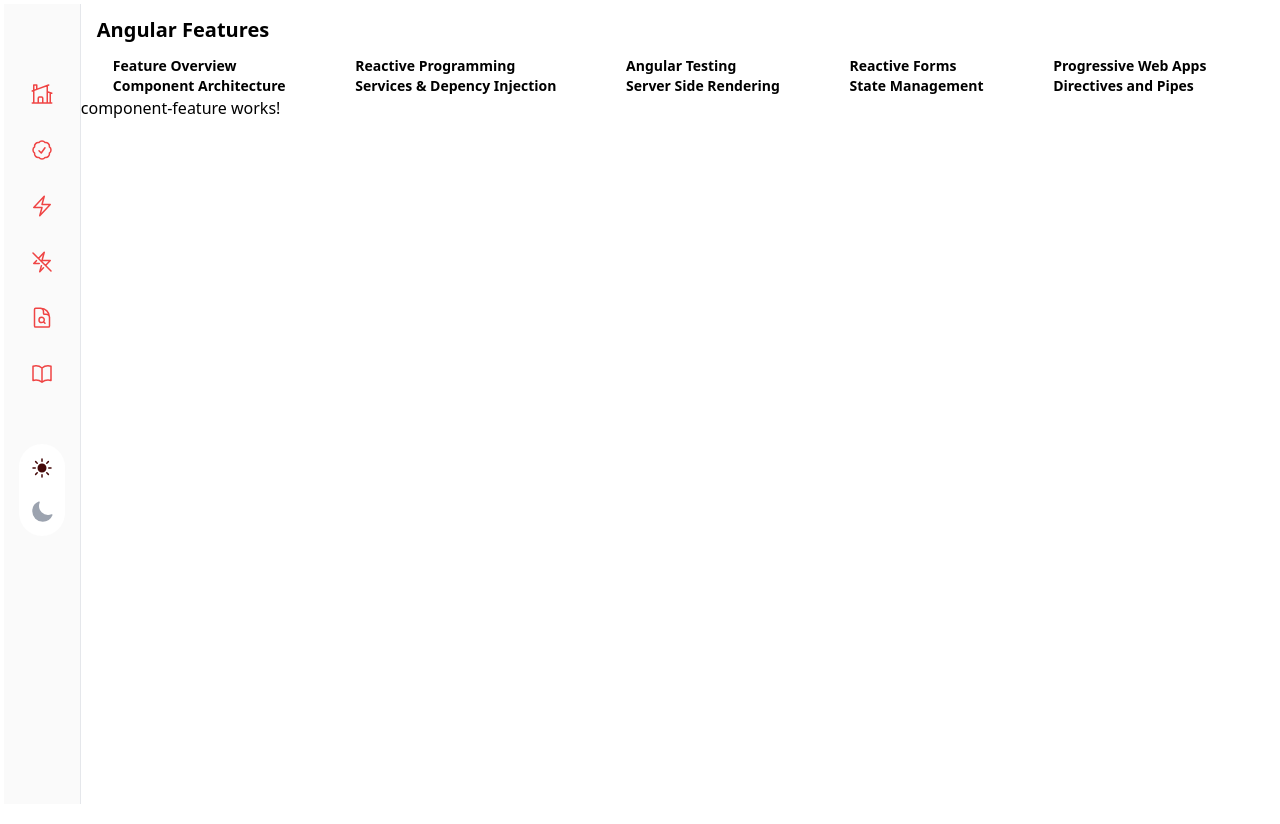
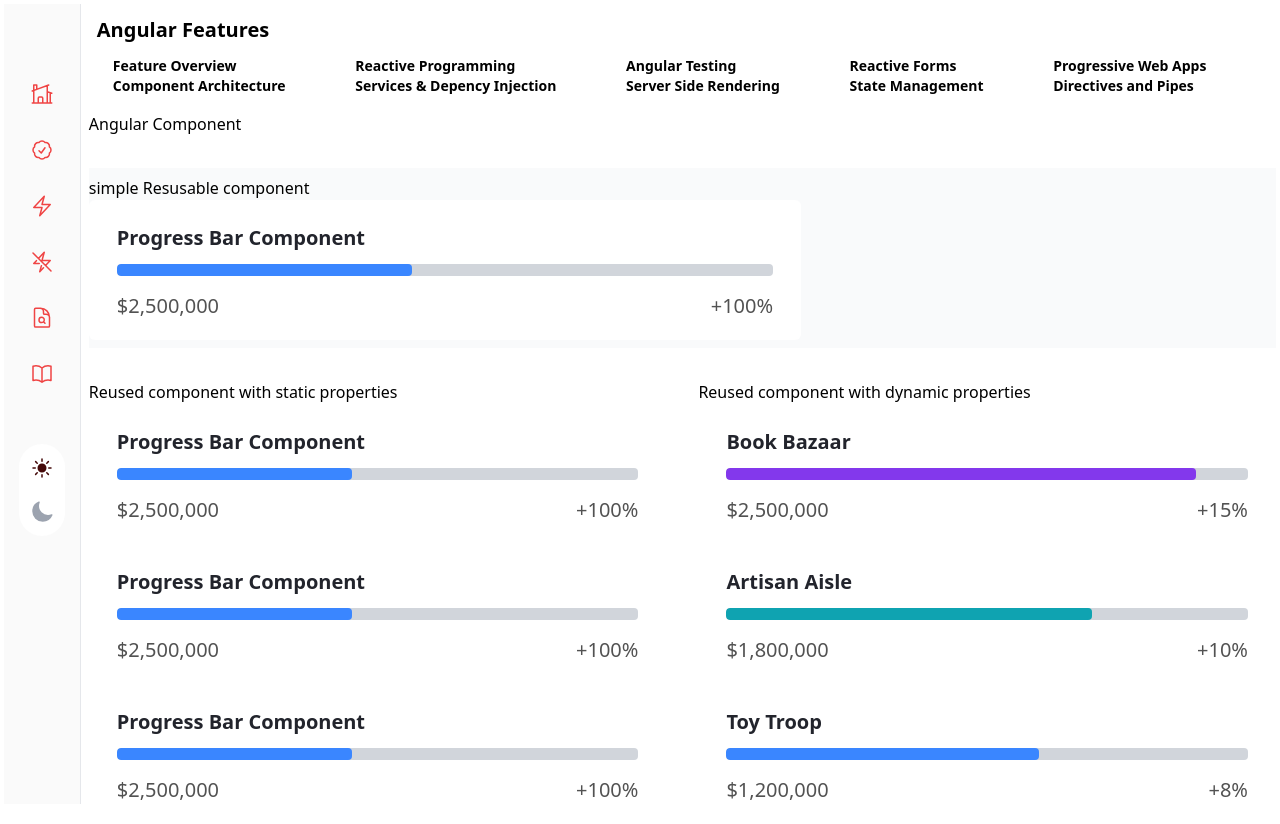
Before and after one commit to Oluwapelumi11/Angular_Features, an Angular app: page /features/component in a window 1280 px wide. Built offline with nearby package versions, Linux system fonts and the light colour scheme.

Commit message:
added components feature

```diff
--- a/src/app/featureComp/component-feature/component-feature.component.html
+++ b/src/app/featureComp/component-feature/component-feature.component.html
@@ -1 +1,37 @@
-<p>component-feature works!</p>
+<div class="px-2 py-4">
+
+<p>Angular Component</p>
+    <div class="grid grid-cols-1 sm:grid-cols-2 w-full gap-8 mt-8">
+        <div class="col-span-full bg-gray-50 py-2">
+
+            <p>simple Resusable component</p>
+            <div class="sm:w-3/5 px-3 py-2 rounded-md bg-white">
+                <app-progressive ></app-progressive>
+            </div>
+
+        </div>
+
+        <div class="col-span-1 ">
+            Reused component with static properties
+            <div class="h-[400px] overflow-y-scroll">
+                @for (item of [1,2,3,4,5,6]; track $index) {
+                    <div class=" px-3 py-2 rounded-md bg-white">
+                        <app-progressive ></app-progressive>
+                    </div>
+                }
+            </div>
+        </div>
+
+        <div class="col-span-1 ">
+
+            Reused component with dynamic properties
+            <div class="h-[400px] overflow-y-scroll">
+                @for (progress of progressDataList; track $index) {
+                    <div class=" px-3 py-2 rounded-md bg-white">
+                        <app-progressive [progress]="progress" ></app-progressive>
+                    </div>
+                }
+            </div>
+        </div>
+    </div>
+</div>
--- a/src/app/featureComp/component-feature/component-feature.component.ts
+++ b/src/app/featureComp/component-feature/component-feature.component.ts
@@ -1,12 +1,61 @@
 import { Component } from '@angular/core';
+import { ProgressData, ProgressiveComponent } from '../progressive/progressive.component';
+
 
 @Component({
   selector: 'app-component-feature',
   standalone: true,
-  imports: [],
+  imports: [ProgressiveComponent],
   templateUrl: './component-feature.component.html',
   styleUrl: './component-feature.component.css'
 })
 export class ComponentFeatureComponent {
 
+
+
+  progressDataList: ProgressData[] = [
+    {
+      name: 'Book Bazaar',
+      amount: '$2,500,000',
+      progress: 90,
+      increase: 15
+    },
+    {
+      name: 'Artisan Aisle',
+      amount: '$1,800,000',
+      progress: 70,
+      increase: 10
+    },
+    {
+      name: 'Toy Troop',
+      amount: '$1,200,000',
+      progress: 60,
+      increase: 8
+    },
+    {
+      name: 'XStore',
+      amount: '$1,000,000',
+      progress: 55,
+      increase: 7
+    },
+    {
+      name: "Starter's House ",
+      amount: '$900,000',
+      progress: 50,
+      increase: 6
+    },
+    {
+      name: 'PayGo',
+      amount: '$750,000',
+      progress: 40,
+      increase: 17
+    },
+    {
+      name: 'SpaceX',
+      amount: '$300,000',
+      progress: 20,
+      increase: 4
+    }
+    ];
+
 }
--- a/src/app/featureComp/form-feature/form-feature.component.ts
+++ b/src/app/featureComp/form-feature/form-feature.component.ts
@@ -1,6 +1,6 @@
-import { CommonModule, NgClass } from '@angular/common';
-import { Component, inject } from '@angular/core';
-import {  ReactiveFormsModule,Validators,FormGroup,FormControl, FormsModule, Validator, ValidatorFn, AbstractControl, ValidationErrors } from '@angular/forms'
+import { CommonModule } from '@angular/common';
+import { Component} from '@angular/core';
+import {  ReactiveFormsModule,Validators,FormGroup,FormControl, FormsModule, ValidatorFn, AbstractControl, ValidationErrors } from '@angular/forms'
 
 
 @Component({
@@ -37,7 +37,7 @@
 
   submit() {
     console.log(this.form.value);
-    form.reset()
+    this.form.reset()
   }
 
 }
--- /dev/null
+++ b/src/app/featureComp/progressive/progressive.component.ts
@@ -0,0 +1,65 @@
+import { Component, Input} from '@angular/core';
+
+
+
+
+@Component({
+  selector: 'app-progressive',
+  standalone: true,
+  imports: [],
+  template: `
+
+      <div class=" px-4 py-3">
+    <p class="text-xl font-semibold py-1 mb-2 text-[#22242C]">{{progress.name  }}</p>
+    <div class="w-full h-3 bg-gray-300  dark:bg-gray-100 rounded overflow-x-hidden">
+        <div class="h-full  rounded transition-all" [style.background-color]="getColor(progress.progress)" [style.width.%]="progress.progress"></div>
+    </div>
+    <div class="flex justify-between mt-4">
+  <p class="font-jakarta font-normal text-xl text-[#525252]">{{progress.amount}}</p>
+  <p class="font-jakarta font-normal text-xl text-[#525252]">+{{progress.increase}}%</p>
+    </div>
+  </div>
+
+
+
+
+  `,
+  styleUrl: './progressive.component.css'
+})
+export class ProgressiveComponent  {
+  @Input() progress:ProgressData =  {
+    name: 'Progress Bar Component',
+    amount: '$2,500,000',
+    progress: 45,
+    increase: 100
+  }
+  progressState: { progress: number } = { progress: 0 };
+
+
+
+ getColor(progress: number): string {
+  if (progress <= 10) {
+    return '#FF006E';
+  } else if (progress <= 20) {
+    return '#FB5607';
+  } else if (progress <= 40) {
+    return '#FFBE0B';
+  } else if (progress <= 60) {
+    return '#3A86FF';
+  } else if (progress <= 80) {
+    return '#0FA3B1';
+  } else if (progress <= 100) {
+    return '#8338EC';
+  } else {
+    return 'purple';
+  }
+}
+}
+
+
+export interface ProgressData  {
+  name: string,
+  amount: string,
+  progress: number,
+  increase: number
+}
```
Also changed, not shown: src/app/featureComp/progressive/progressive.component.css (added), 1 other file (tests, documents, lock files or other folders).
